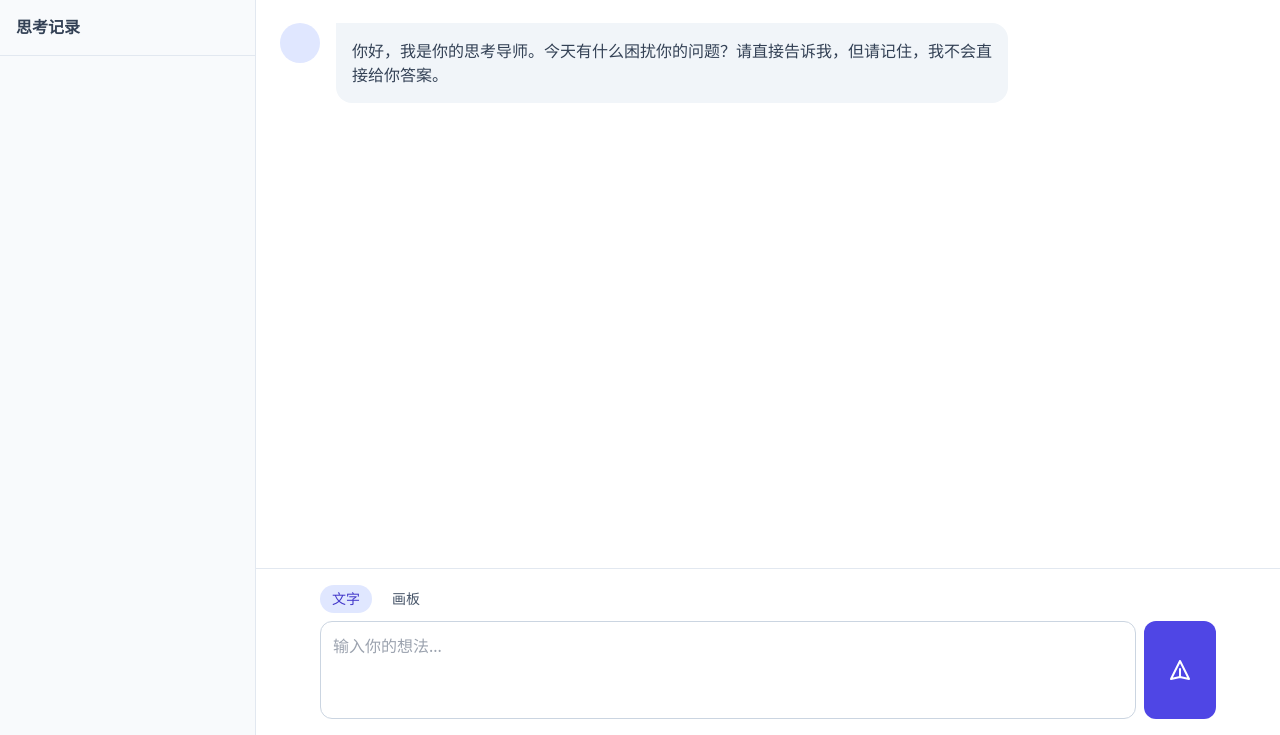
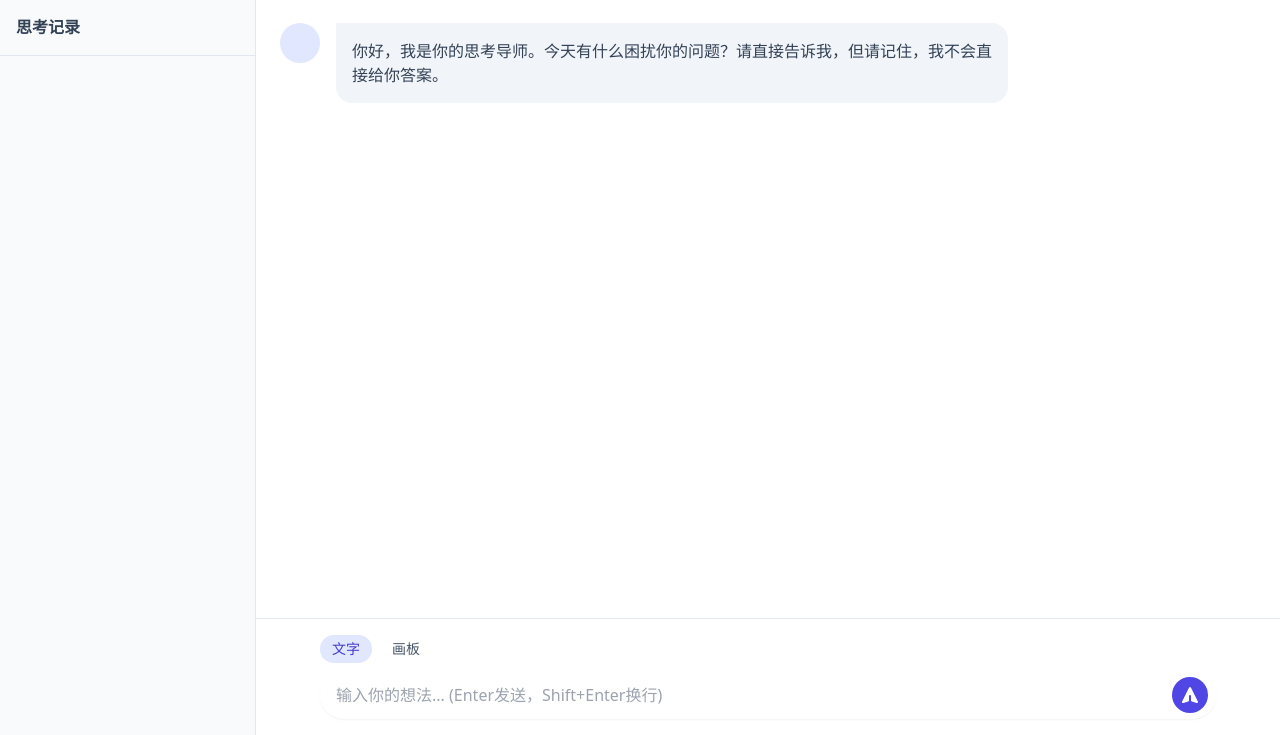
Before and after one commit to garywanggali/think_first, a Django app: template templates/chat.html in a window 1280 px wide. Shown: the part 66-801 px from the top of the page. Run offline with Django 4.2, Linux system fonts and the light colour scheme; the template is opened without the code that fills it, so the values that code supplies are empty; some libraries are stand-ins or nearby versions.

Commit message:
Enhance chat input: Enter to send, Shift+Enter for newline

```diff
--- a/templates/chat.html
+++ b/templates/chat.html
@@ -101,11 +101,11 @@
 
                 <!-- 文本输入 -->
                 <div id="input-text" class="block">
-                    <div class="flex gap-2">
-                        <textarea id="message-input" rows="3" class="w-full border border-slate-300 rounded-xl p-3 focus:ring-2 focus:ring-indigo-500 focus:border-indigo-500 outline-none resize-none" placeholder="输入你的想法..."></textarea>
-                        <button onclick="sendMessage()" class="bg-indigo-600 text-white px-6 rounded-xl hover:bg-indigo-700 transition flex items-center justify-center">
-                            <svg xmlns="http://www.w3.org/2000/svg" class="h-6 w-6" fill="none" viewBox="0 0 24 24" stroke="currentColor">
-                                <path stroke-linecap="round" stroke-linejoin="round" stroke-width="2" d="M12 19l9 2-9-18-9 18 9-2zm0 0v-8" />
+                    <div class="relative">
+                        <textarea id="message-input" name="query" rows="1" class="block w-full rounded-full border-slate-300 shadow-sm focus:border-indigo-500 focus:ring-indigo-500 pr-12 resize-none py-3 px-4" placeholder="输入你的想法... (Enter发送，Shift+Enter换行)" required style="min-height: 48px; max-height: 150px;"></textarea>
+                        <button onclick="sendMessage()" class="absolute right-2 top-1/2 -translate-y-1/2 p-2 bg-indigo-600 text-white rounded-full hover:bg-indigo-700 transition-colors disabled:opacity-50 disabled:cursor-not-allowed">
+                            <svg xmlns="http://www.w3.org/2000/svg" class="h-5 w-5" viewBox="0 0 20 20" fill="currentColor">
+                                <path d="M10.894 2.553a1 1 0 00-1.788 0l-7 14a1 1 0 001.169 1.409l5-1.429A1 1 0 009 15.571V11a1 1 0 112 0v4.571a1 1 0 00.725.962l5 1.428a1 1 0 001.17-1.408l-7-14z" />
                             </svg>
                         </button>
                     </div>
```
